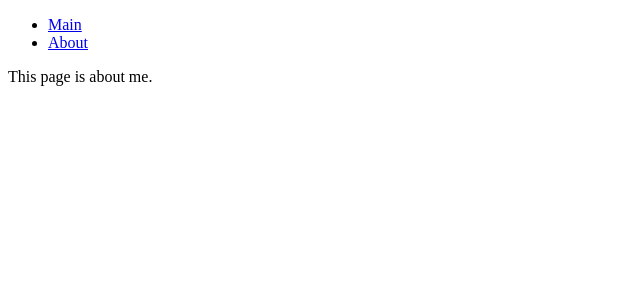
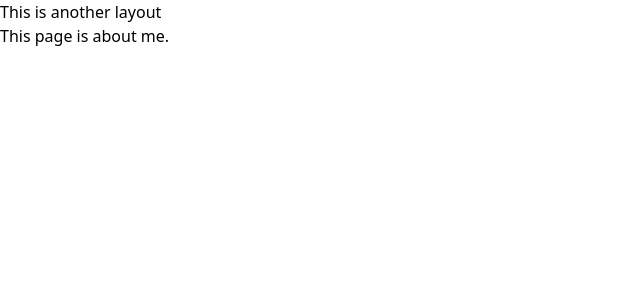
Before and after one commit to m1ch93l/portfolio-nuxtjs, a Nuxt app: page /about in a window 1280 px wide. Shown: the top 300 px of the page, without its empty margins (0-640 px from the left). Built offline with nearby package versions, Linux system fonts and the light colour scheme.

Commit message:
Add custom layout and tailwind css

```diff
--- a/app.vue
+++ b/app.vue
@@ -3,3 +3,7 @@
     <NuxtPage />
   </NuxtLayout>
 </template>
+
+<!-- <script setup>
+const layout = 'another'
+</script> -->
--- /dev/null
+++ b/layouts/another.vue
@@ -0,0 +1,6 @@
+<template>
+    <div>
+        <div>This is another layout</div>
+        <slot />
+    </div>
+</template>
--- a/nuxt.config.ts
+++ b/nuxt.config.ts
@@ -1,4 +1,7 @@
 // https://nuxt.com/docs/api/configuration/nuxt-config
 export default defineNuxtConfig({
-  devtools: { enabled: true }
+  devtools: { enabled: true },
+  modules: [
+    '@nuxtjs/tailwindcss'
+  ]
 })
--- a/package.json
+++ b/package.json
@@ -13,5 +13,8 @@
     "nuxt": "^3.10.1",
     "vue": "^3.4.15",
     "vue-router": "^4.2.5"
+  },
+  "devDependencies": {
+    "@nuxtjs/tailwindcss": "^6.11.4"
   }
 }
--- a/pages/about.vue
+++ b/pages/about.vue
@@ -3,3 +3,9 @@
         This page is about me.
     </div>
 </template>
+
+<script>
+definePageMeta({
+    layout: 'another'
+})
+</script>
```
Also changed, not shown: 1 other file (tests, documents, lock files or other folders).
